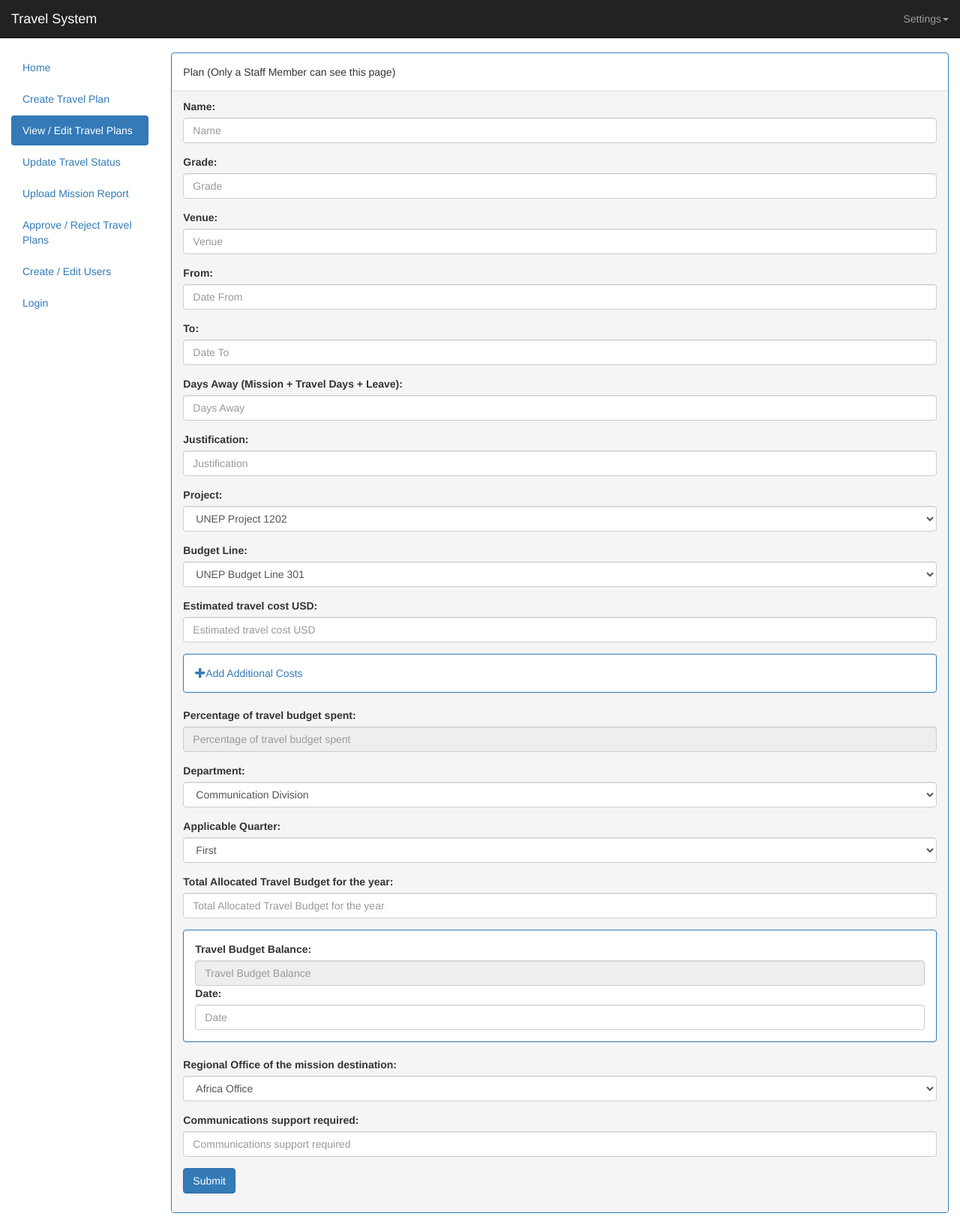
After one commit to adamsdenniskariuki/ESS-Test, a PHP site: page /plan.php in a window 1280 px wide. The commit adds this page. Shown: the whole page at 75% size. Run offline with PHP 8.4, Linux system fonts and the light colour scheme.

Commit message:
Add files via upload

```diff
--- /dev/null
+++ b/plan.php
@@ -0,0 +1,257 @@
+<!DOCTYPE html>
+<html lang="en">
+  <head>
+    <meta charset="utf-8">
+    <meta http-equiv="X-UA-Compatible" content="IE=edge">
+    <meta name="viewport" content="width=device-width, initial-scale=1">
+
+    <title>Travel System</title>
+
+    <link href="bootstrap/css/bootstrap.min.css" rel="stylesheet">
+    <link href="jquery-ui/jquery-ui.css" rel="stylesheet">
+
+  <body>
+
+    <script src="js/jquery-3.1.1.min.js"></script>
+    <script src="bootstrap/js/bootstrap.min.js"></script>
+    <script src="jquery-ui/jquery-ui.js"></script>
+
+    <?php include "nav.php" ?>
+
+    <div class="container-fluid">
+		<div class = "row" style = "margin-top: 70px">
+		<div class="col-md-2" >
+		 <?php include "menu.php" ?>
+	    </div>
+	    <div class="col-md-10">
+		  <div class="panel panel-primary">
+		   <div class="panel-body">
+			 Plan (Only a Staff Member can see this page)
+		   </div>
+		   <div class="panel-footer">
+			   <form action = "travelplan.html" method = "get" id = "travelform">
+			    <div class="form-group">
+					<label class="control-label" for="name">Name:</label>
+					<input type="text" class="form-control" id="name" name = "name" placeholder="Name">
+			    </div>
+			    <div class="form-group">
+					<label class="control-label" for="grade">Grade:</label>
+					<input type="text" class="form-control" id="grade" name = "grade" placeholder="Grade">
+			    </div>
+			    <div class="form-group">
+					<label class="control-label" for="venue">Venue:</label>
+					<input type="text" class="form-control" id="venue" name = "venue" placeholder="Venue">
+			    </div>
+			    <div class="form-group">
+					<label class="control-label" for="from">From:</label>
+					<input type="text" class="form-control datereq" id="from" name = "from" placeholder="Date From">
+			    </div>
+			    <div class="form-group">
+					<label class="control-label" for="to">To:</label>
+					<input type="text" class="form-control datereq" id="to" name = "to" placeholder="Date To">
+			    </div>
+			    <div class="form-group">
+					<label class="control-label" for="daysaway">Days Away (Mission + Travel Days + Leave):</label>
+					<input type="text" class="form-control" id="daysaway" name = "daysaway" placeholder="Days Away">
+			    </div>
+			    <div class="form-group">
+					<label class="control-label" for="justification">Justification:</label>
+					<input type="text" class="form-control" id="justification" name = "justification" placeholder="Justification">
+			    </div>
+			    <div class="form-group">
+					<label for="project">Project:</label>
+					<select class="form-control" id="project" name = "project">
+					<option value = "1">UNEP Project 1202</option>
+					<option value = "2">UNEP Project 1203</option>
+					<option value = "3">UNEP Project 1204</option>
+					<option value = "4">UNEP Project 1205</option>
+					<option value = "5">UNEP Project 1206</option>
+					<option value = "6">UNEP Project 1207</option>
+					</select>
+			    </div>
+			    <div class="form-group">
+					<label for="budgetline">Budget Line:</label>
+					<select class="form-control" id="project" name = "project">
+					<option value = "1">UNEP Budget Line 301</option>
+					<option value = "2">UNEP Budget Line 302</option>
+					<option value = "3">UNEP Budget Line 303</option>
+					<option value = "4">UNEP Budget Line 304</option>
+					<option value = "5">UNEP Budget Line 305</option>
+					<option value = "6">UNEP Budget Line 306</option>
+					</select>
+			    </div>
+			    <div class="form-group">
+					<label class="control-label" for="estimated_cost">Estimated travel cost USD:</label>
+					<input type="text" class="form-control allcosts" id="estimated_cost" name = "estimated_cost" placeholder="Estimated travel cost USD">
+			    </div>
+			    <div class="form-group">
+				  <div class="panel panel-primary">
+				   <div class="panel-body">
+					<div id = "additional_fields"></div>
+					<a href = "javascript:add_fields()"><div class="glyphicon glyphicon-plus"></div>Add Additional Costs</a>
+				   </div>
+			    </div>
+			    <div class="form-group">
+					<label class="control-label" for="budget_percent">Percentage of travel budget spent:</label>
+					<input type="text" class="form-control" id="budget_percent" name = "budget_percent" disabled placeholder="Percentage of travel budget spent">
+			    </div>
+			    <div class="form-group">
+					<label for="department">Department:</label>
+					<select class="form-control" id="department" name = "department">
+					<option value = "1">Communication Division</option>
+					<option value = "2">Economy Division</option>
+					<option value = "3">Ecosystems Division</option>
+					<option value = "4">Law Division</option>
+					<option value = "5">Corporate Services Division></option>
+					<option value = "5">Policy and Programme Division></option>
+					</select>
+
+			    </div>
+			    <div class="form-group">
+					<label for="quarter">Applicable Quarter:</label>
+					<select class="form-control" id="quarter" name = "quarter">
+					<option value = "1">First</option>
+					<option value = "2">Second</option>
+					<option value = "3">Third</option>
+					<option value = "4">Fourth</option>
+					</select>
+			    </div>
+			    <div class="form-group">
+					<label class="control-label" for="total_budget">Total Allocated Travel Budget for the year:</label>
+					<input type="text" class="form-control" id="total_budget" name = "total_budget" placeholder="Total Allocated Travel Budget for the year">
+			    </div>
+			    <div class="form-group">
+				  <div class="panel panel-primary">
+				   <div class="panel-body">
+					<label class="control-label" for="travel_balance">Travel Budget Balance:</label>
+					<input type="text" class="form-control" id="travel_balance" name = "travel_balance" disabled placeholder="Travel Budget Balance">
+					<label class="control-label" for="travel_balance_date">Date:</label>
+					<input type="text" class="form-control datereq" id="travel_balance_date" name = "travel_balance_date" placeholder="Date">
+					</div>
+				  </div>
+			    </div>
+			    <div class="form-group">
+					<label for="reg_office">Regional Office of the mission destination:</label>
+					<select class="form-control" id="reg_office" name = "reg_office">
+					<option value = "1">Africa Office</option>
+					<option value = "2">Asia and the Pacific Office</option>
+					<option value = "3">Europe Office</option>
+					<option value = "4">Latin America and the Caribbean Office</option>
+					<option value = "5">North America Office</option>
+					<option value = "6">West Asia Office</option>
+					</select>
+			    </div>
+			    <div class="form-group">
+					<label class="control-label" for="comm_support">Communications support required:</label>
+					<input type="text" class="form-control" id="communication_support" name = "communication_support" placeholder="Communications support required">
+			    </div>
+			    <button type="submit" class="btn btn-primary">Submit</button>
+			   </form>
+		   </div>
+		  </div>
+	    </div>
+	    </div>
+    </div>
+
+    <!-- Modal -->
+  <div class="modal fade" tabindex="-1" id="myModal" role="dialog">
+    <div class="modal-dialog" role="document">
+
+      <!-- Modal content-->
+      <div class="modal-content">
+        <div class="modal-header">
+          <button type="button" class="close" data-dismiss="modal">&times;</button>
+          <h4 class="modal-title">Travel System</h4>
+        </div>
+        <div class="modal-body">
+          <div style = "color: red" id = "errormsgs"></div>
+        </div>
+        <div class="modal-footer">
+          <button type="button" class="btn btn-default" data-dismiss="modal">Close</button>
+        </div>
+      </div>
+
+    </div>
+  </div>
+  <script type = "text/javascript">
+
+	    //function to add new cost fields to the form
+		function add_fields(){
+			var add_html = '<label class="control-label" for="additional_name">Additional Name:</label><input type="text" class="form-control" id="additional_name" name = "additional_name[]" placeholder="Additional Name"><label class="control-label" for="additional_cost">Additional Cost:</label><input type="text" class="form-control allcosts" id="additional_cost" name = "additional_cost[]" placeholder="Additional Cost">';
+			$('#additional_fields').append(add_html);
+		}
+
+		//function to ensure all values are entered correctly
+		function validate(e){
+
+			$('#errormsgs').html('');
+			var error = 0;
+
+			$('input').each(function() {
+				$(this).parent().closest('div').removeClass('has-error');
+				if($.trim($(this).val()) == ''){
+					$(this).parent().closest('div').addClass('has-error');
+					$('#errormsgs').append('<p>Please fill in the ' + $(this).attr('id') + ' field.</p>');
+					error = 1;
+				}
+			});
+
+			if (parseFloat($("#travel_balance").val()) <= 0 || parseFloat($("#budget_percent").val()) <= 0){
+				error = 1;
+			}
+
+			if(error == 1){
+				e.preventDefault();
+				$('#myModal').modal('show');
+
+			}
+		}
+
+		//calcuate travel balance
+		function travel_balance(){
+			var costinputs = $(".allcosts");
+			var totalbudget = $("#total_budget").val();
+			var totalcost = 0;
+
+			for(var i = 0; i < costinputs.length; i++){
+				if($.isNumeric($(costinputs[i]).val())){
+					totalcost = totalcost + parseFloat($(costinputs[i]).val());
+				}
+			}
+
+			if($.isNumeric(totalbudget)){
+					$("#travel_balance").val(totalbudget - totalcost);
+					$("#budget_percent").val((totalcost / totalbudget) * 100);
+			}else{
+				$("#travel_balance").val('0');
+				$("#budget_percent").val('0');
+			}
+
+		}
+
+		//get value of costs
+		$(document).on('keyup', '.allcosts', function() {
+			travel_balance();
+		});
+
+		//get value of travel budget
+		$(document).on('keyup', '#total_budget', function() {
+			travel_balance();
+		});
+
+		// show modal on errors
+		$('#travelform').on('submit', function(event) {
+			validate(event);
+		});
+
+		// display datepickers
+		$( ".datereq" ).datepicker();
+
+		$(document).ready(function(){
+			$('#nav li').removeClass('active');
+			$('#menu3').addClass('active');
+		});
+  </script>
+
+  </body>
+</html>
```
Also changed, not shown: edit_plan.php (+10 -4 lines).
